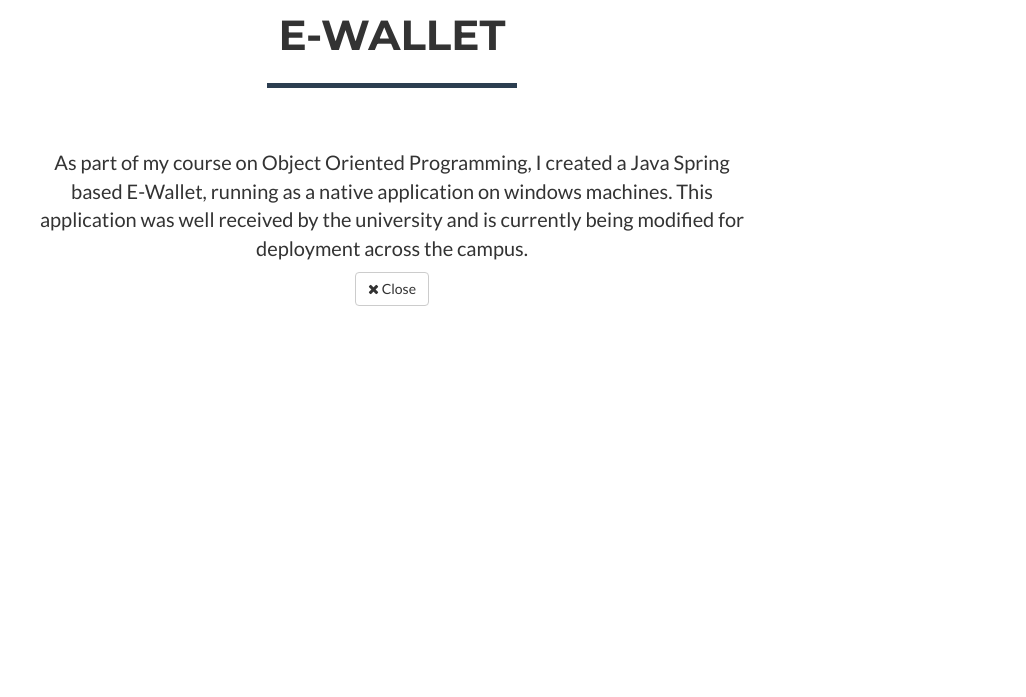
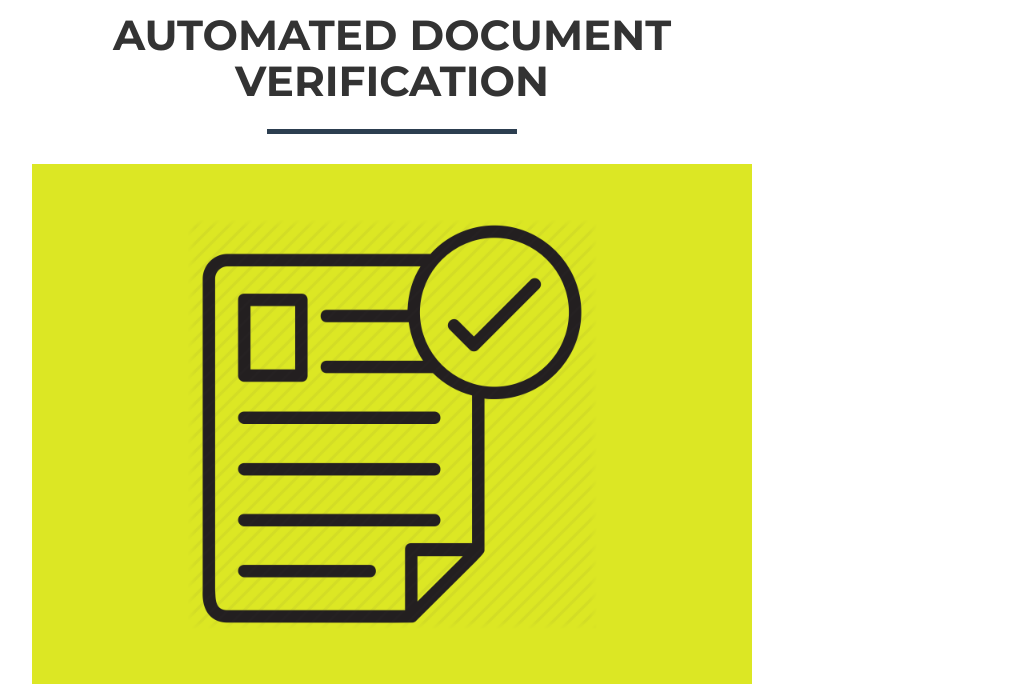
Before and after one commit to sam16222/sam16222.github.io, a website: page index.html in a window 1280 px wide. Both pictures are taken after a click on the link 640 px from the left and 1605 px from the top of the page. Shown: the part 1308-2005 px from the top of the page, without its empty margins (248-1274 px from the left). Drawn offline with nearby package versions, Linux system fonts and the light colour scheme; files that its build step writes are made by us from their sources.

Commit message:
le content added

```diff
--- a/index.html
+++ b/index.html
@@ -345,6 +345,8 @@
                             <hr class="star-primary">
                             <img src="img/portfolio/ms.png" class="img-responsive img-centered" alt="">
                             <p>Loan Estimator is the entry point to the High Net Worth Lending business of Morgan Stanley. It is a loan calculator for securities based lending and is actively used by the entire fleet of Morgan Stanley FAs. My role was to lead the UI re-design of the application.</p>
+                            <img src="img/portfolio/le.png" class="img-responsive img-centered" alt="">
+                            <p>The process was taken up over 7 design cycles, and was finally productionized in June of 2019. In the research phase, I conducted competitive analysis with respect to the legacy application, and finalized the visual layout based on user flow and behaviour. The ideation phase was used to finalize the user journey. It was build over weekly deployment and feedback cycles with the stakeholders. The delivery led to me winning the SPOT award for outstanding delivery and putting clients first.</p>
                             <button type="button" class="btn btn-default" data-dismiss="modal"><i class="fa fa-times"></i> Close</button>
                         </div>
                     </div>
@@ -389,10 +391,10 @@
                 <div class="row">
                     <div class="col-lg-8 col-lg-offset-2">
                         <div class="modal-body">
-                            <h2>E-Wallet</h2>
+                            <h2>Automated Document Verification</h2>
                             <hr class="star-primary">
-                            <img src="img/portfolio/safe.png" class="img-responsive img-centered" alt="">
-                            <p>As part of my course on Object Oriented Programming, I created a Java Spring based E-Wallet, running as a native application on windows machines. This application was well received by the university and is currently being modified for deployment across the campus.</p>
+                            <img src="img/portfolio/msdoc.png" class="img-responsive img-centered" alt="">
+                            <p>As part of my work at Morgan Stanley, I designed an automated document parser, that would detect and verify signatures and automate flows based on selected checkboxes using OCR and Computer Vision.</p>
                             <button type="button" class="btn btn-default" data-dismiss="modal"><i class="fa fa-times"></i> Close</button>
                         </div>
                     </div>
```
Also changed, not shown: img/portfolio/le.png (added).
